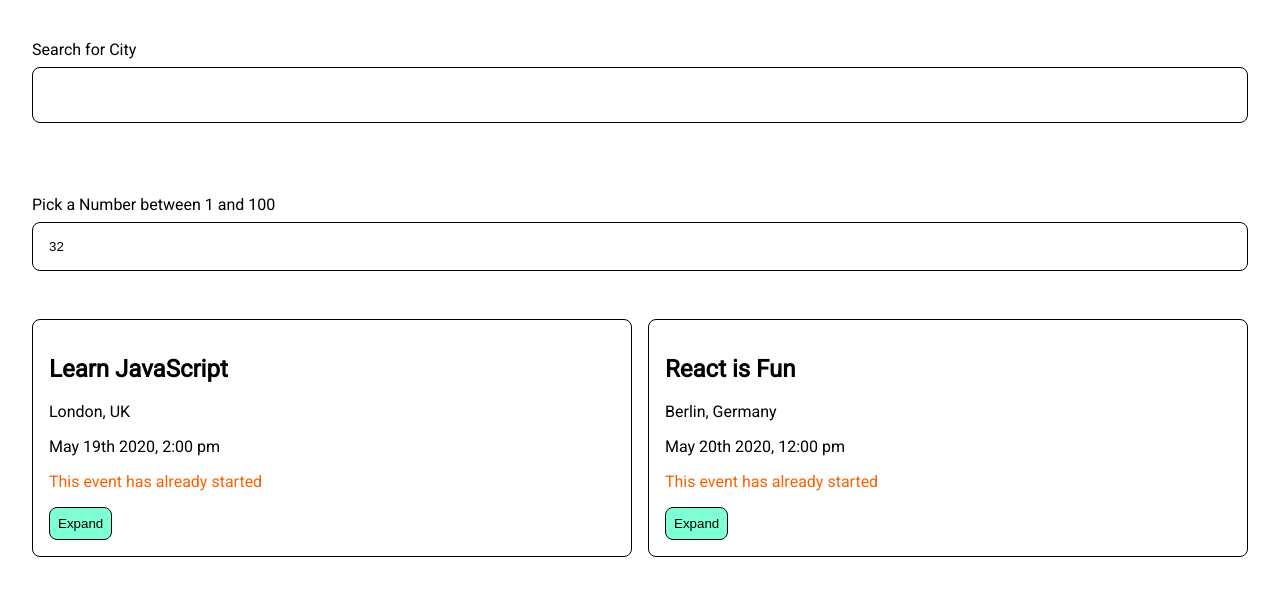
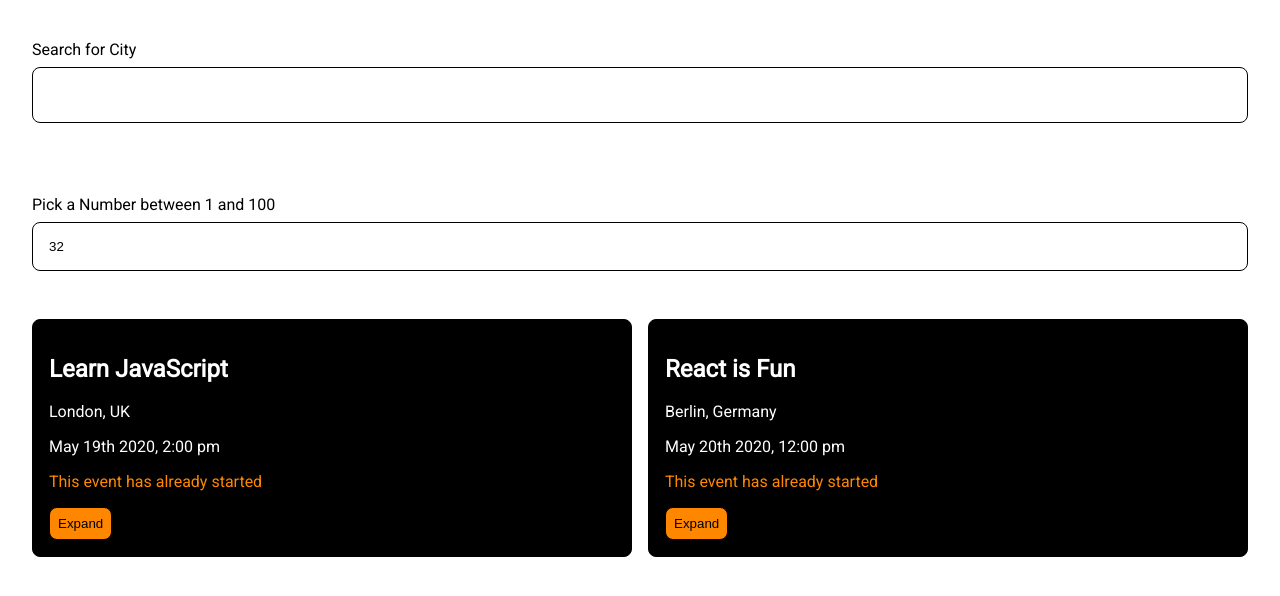
Before and after one commit to LetsCodeManh/MeetApp, a React (Create React App) app: page / in a window 1280 px wide. Shown: the top 596 px of the page. Built offline with nearby package versions, Linux system fonts and the light colour scheme; what atatus-spa would draw is missing.

Commit message:
Fixing some issues

```diff
--- a/src/App.js
+++ b/src/App.js
@@ -91,7 +91,7 @@ class App extends Component {
   }
 
   render() {
-    const { events, eventCount, locations, isFetchData } = this.state;
+    const { events, eventCount, locations } = this.state;
 
     return (
       <div className="App">
--- a/src/components/Alert/Alert.js
+++ b/src/components/Alert/Alert.js
@@ -53,7 +53,7 @@ class ErrorAlert extends Alert {
 class WarningAlert extends Alert {
   constructor(props) {
     super(props);
-    this.color = "#FF5F00";
+    this.color = "#FF8700";
   }
 }
 
--- a/src/index.css
+++ b/src/index.css
@@ -85,7 +85,9 @@ body {
 
 .eventData {
   border: 1px solid black;
+  background-color: black;
   border-radius: 0.5rem;
+  color: white;
 }
 
 .event {
@@ -107,7 +109,7 @@ h3 {
 }
 
 .expand-collapse-buttons button {
-  background-color: aquamarine;
+  background-color: #FF8700;
   padding: 0.5rem;
   border: 1px solid black;
   border-radius: 0.5rem;
```
Also changed, not shown: public/manifest.json.
